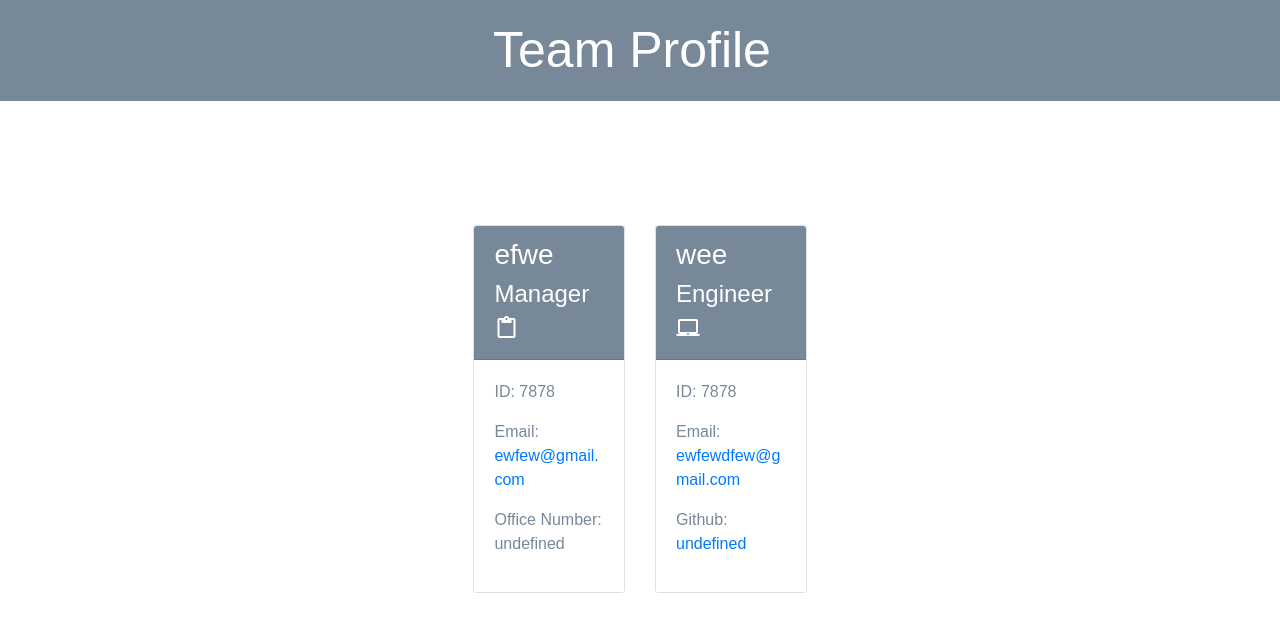
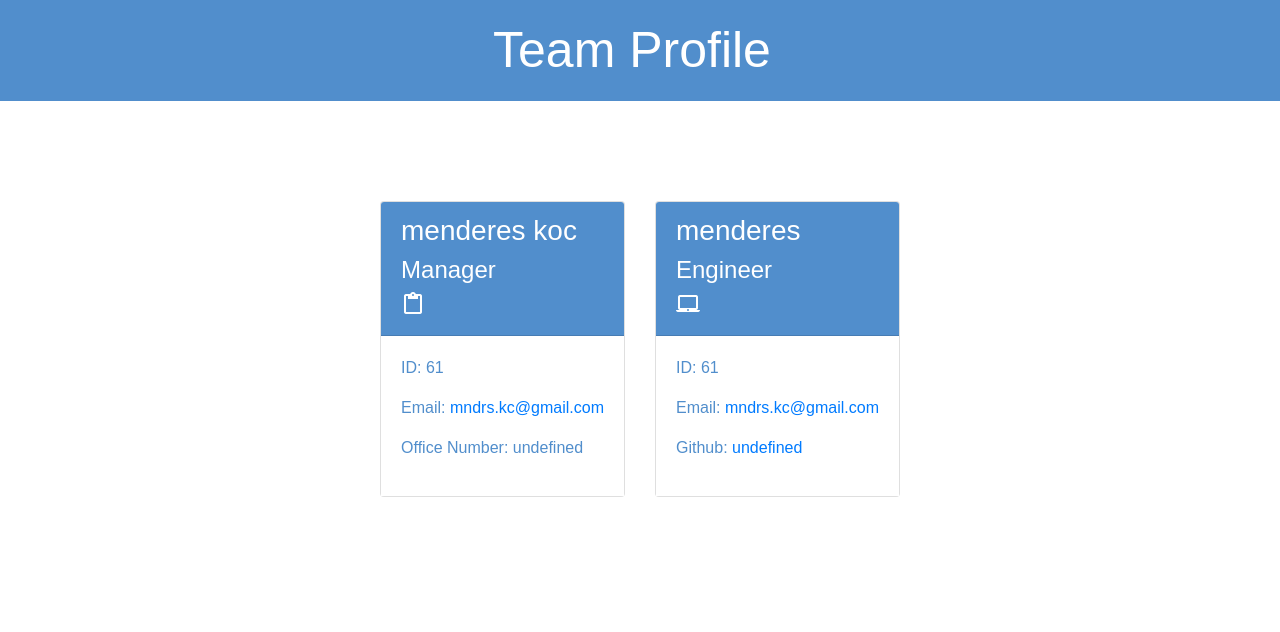
Before and after one commit to MenderesKoc/Team-Profile-generator, a plain HTML site: page dist/index.html in a window 1280 px wide. Drawn offline with nearby package versions, Linux system fonts and the light colour scheme.

Commit message:
updated html clas-col

```diff
--- a/dist/index.html
+++ b/dist/index.html
@@ -22,29 +22,29 @@
               <div class="row justify-content-center" id="team-cards">
                   <!--Team Cards-->
 
-    <div class="col-4 mt-4">
+    <div class="col-6 mt-6">
         <div class="card h-100">
             <div class="card-header">
-                <h3>efwe</h3>
+                <h3>menderes koc</h3>
                 <h4>Manager</h4><i class="material-icons">content_paste</i>
             </div>
             <div class="card-body">
-                <p class="id">ID: 7878</p>
-                <p class="email">Email: <a href="mailto:ewfew@gmail.com">ewfew@gmail.com</a></p>
+                <p class="id">ID: 61</p>
+                <p class="email">Email: <a href="mailto:mndrs.kc@gmail.com">mndrs.kc@gmail.com</a></p>
                 <p class="office">Office Number: undefined</p>
             </div>
         </div>
     </div>
 
-    <div class="col-4 mt-4">
+    <div class="col-6 mt-6">
         <div class="card h-100">
             <div class="card-header">
-                <h3>wee</h3>
+                <h3>menderes</h3>
                 <h4>Engineer</h4><i class="material-icons">laptop_mac</i>
             </div>
             <div class="card-body">
-                <p class="id">ID: 7878</p>
-                <p class="email">Email: <a href="mailto:ewfewdfew@gmail.com">ewfewdfew@gmail.com</a></p>
+                <p class="id">ID: 61</p>
+                <p class="email">Email: <a href="mailto:mndrs.kc@gmail.com">mndrs.kc@gmail.com</a></p>
                 <p class="github">Github: <a href="https://github.com/undefined">undefined</a></p>
             </div>
         </div>
--- a/dist/style.css
+++ b/dist/style.css
@@ -3,7 +3,7 @@
 }
 
 :root {
-    --primary: lightslategray;
+    --primary: rgb(81, 142, 204);
     --secondary: white;
 }
 
```
